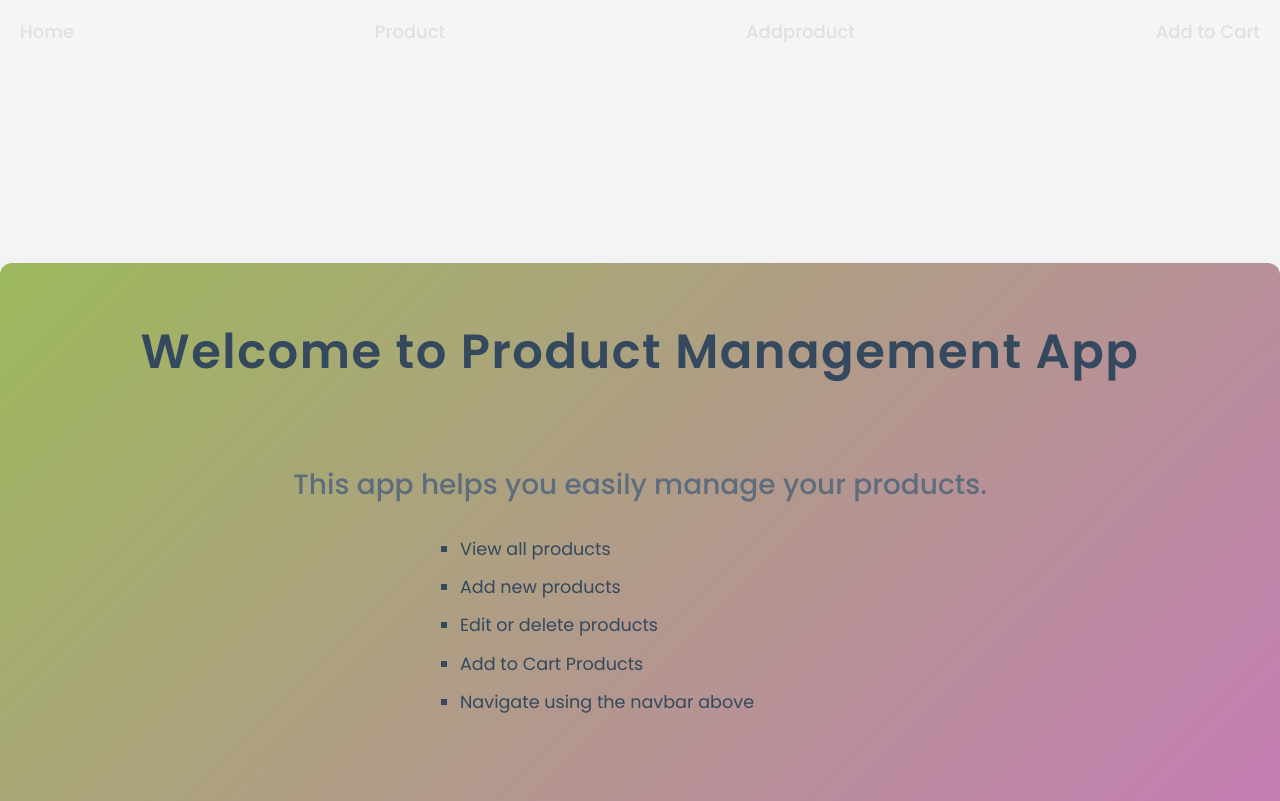
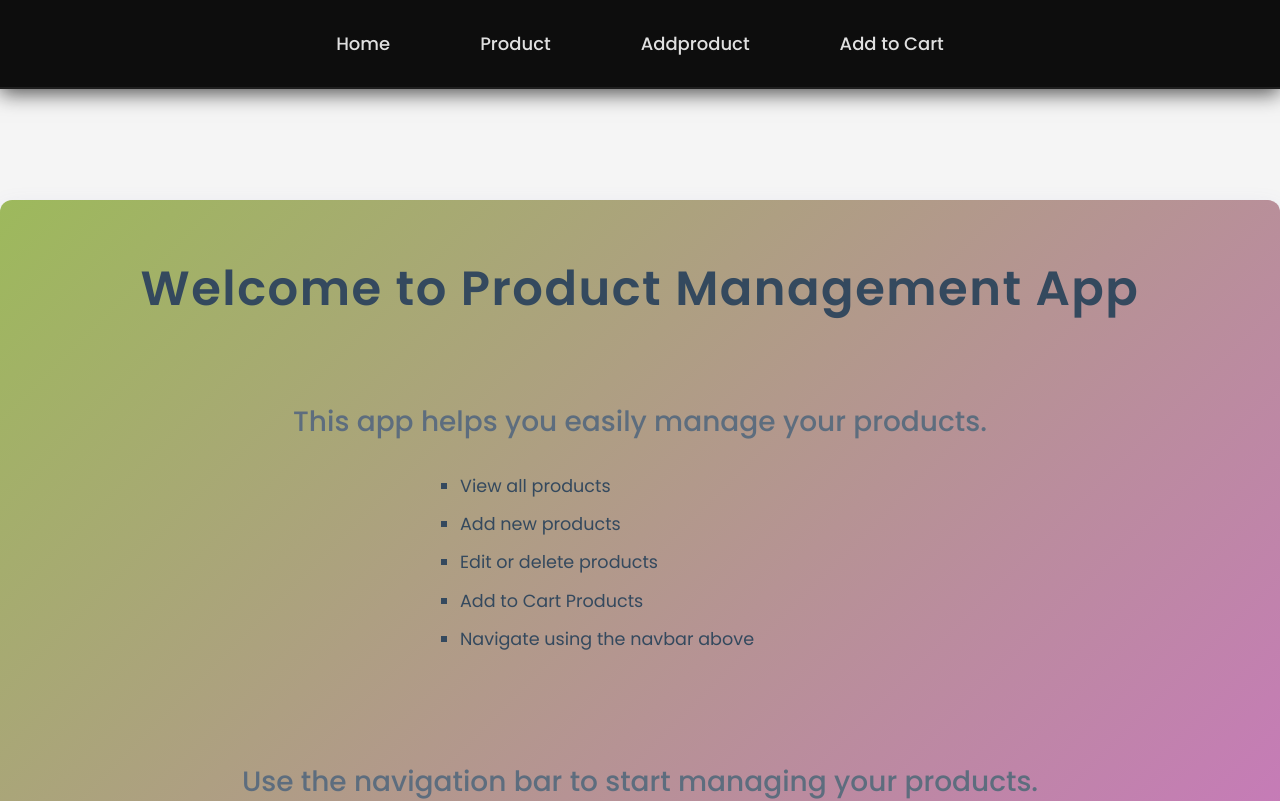
Before and after one commit to Barad52/Product-Management-App, a React (Vite) app: page / in a window 1280 px wide. Shown: the top 801 px of the page. Built offline with nearby package versions, Linux system fonts and the light colour scheme.

Commit message:
Add .gitattributes for consistent line endings

```diff
--- a/src/Component/Style.css
+++ b/src/Component/Style.css
@@ -1,4 +1,3 @@
-<<<<<<< HEAD
  /* ----- Navbar ----- */
 
  .navbar {
```
Also changed, not shown: 1 other file (tests, documents, lock files or other folders).
